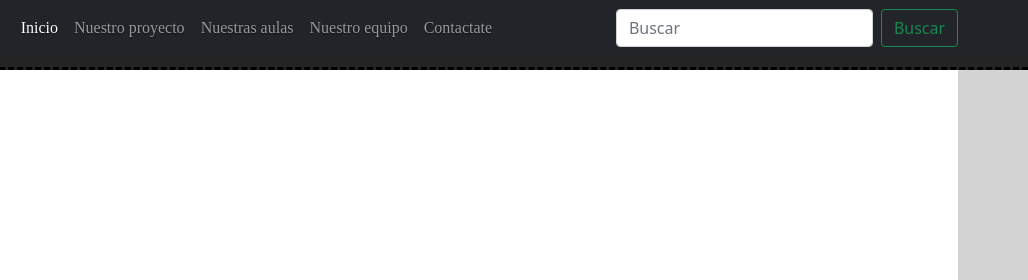
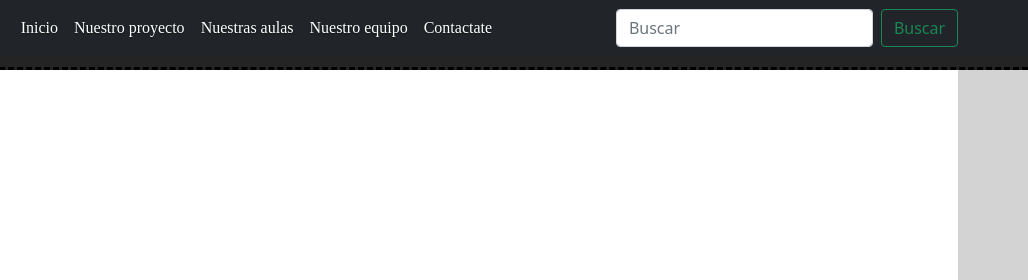
Before and after one commit to Colegio-maiten/colegiomaiten-, a plain HTML site: page nuestras aulas.html in a window 1280 px wide. Shown: the top 280 px of the page, 252-1280 px from the left. Drawn offline with nearby package versions, Linux system fonts and the light colour scheme; files that its build step writes are made by us from their sources.

Commit message:
Update nuestras aulas.html

```diff
--- a/nuestras aulas.html
+++ b/nuestras aulas.html
@@ -6,7 +6,7 @@
     <meta name="description" content="">
     <meta name="author" content="Mark Otto, Jacob Thornton, and Bootstrap contributors">
     <meta name="generator" content="Hugo 0.88.1">
-    <title>Nuestro equipo</title>
+    <title>Colegio Privado Maitén</title>
 
     <link rel="canonical" href="https://getbootstrap.com/docs/5.1/examples/carousel/">
 
@@ -61,16 +61,16 @@
             <a class="nav-link active" aria-current="page" href="./index.html">Inicio</a>
           </li>
           <li class="nav-item">
-            <a class="nav-link" href="./nuestro proyecto.html">Nuestro proyecto</a>
+            <a class="nav-link active" href="./nuestro proyecto.html">Nuestro proyecto</a>
           </li>
           <li class="nav-item">
-            <a class="nav-link" href="./nuestras aulas.html">Nuestras aulas</a>
+            <a class="nav-link active" href="./nuestras aulas.html">Nuestras aulas</a>
           </li>
           <li class="nav-item">
-            <a class="nav-link" href="./nuestro equipo.html">Nuestro equipo</a>
+            <a class="nav-link active" href="./nuestro equipo.html">Nuestro equipo</a>
           </li>
           <li class="nav-item">
-            <a class="nav-link" href="./contacto.html">Contactate</a>
+            <a class="nav-link active" href="./contacto.html">Contactate</a>
           </li>
         </ul>
         <form class="d-flex">
```
